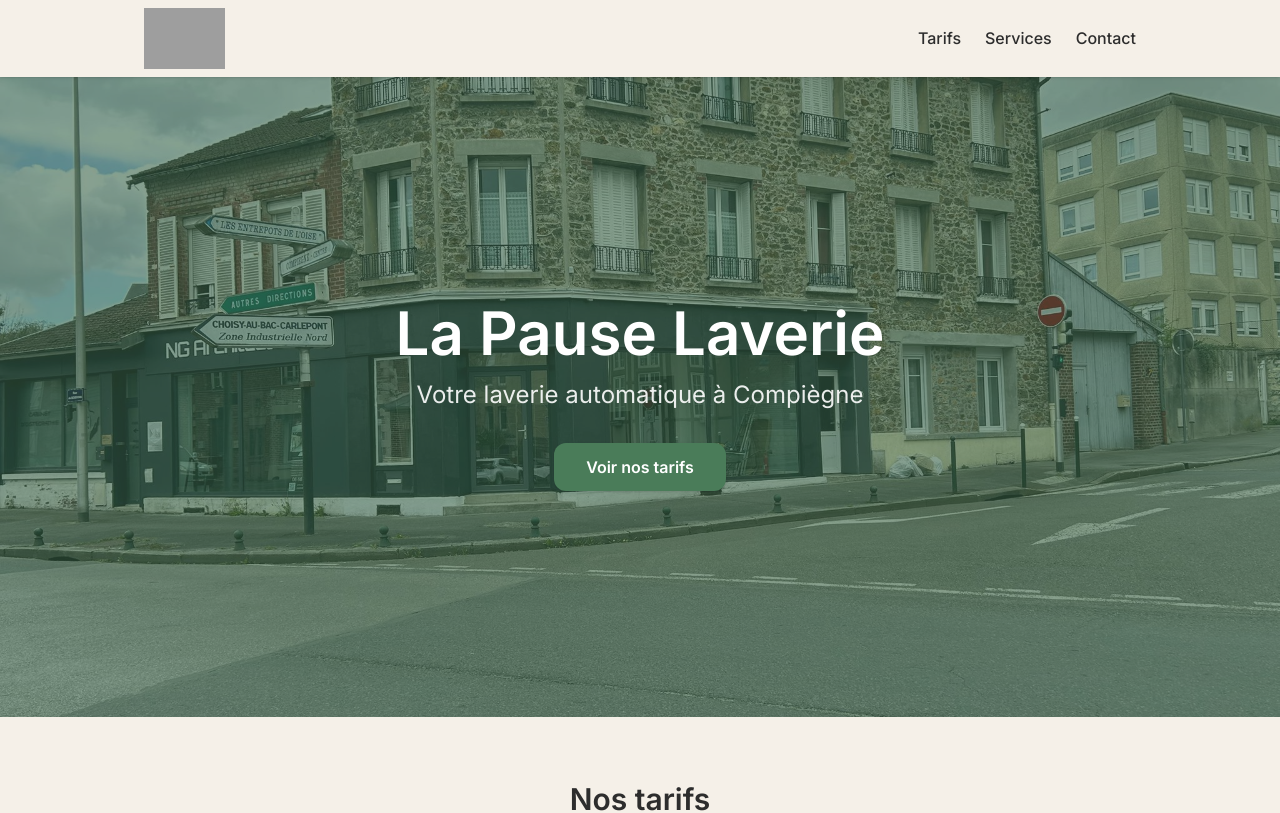
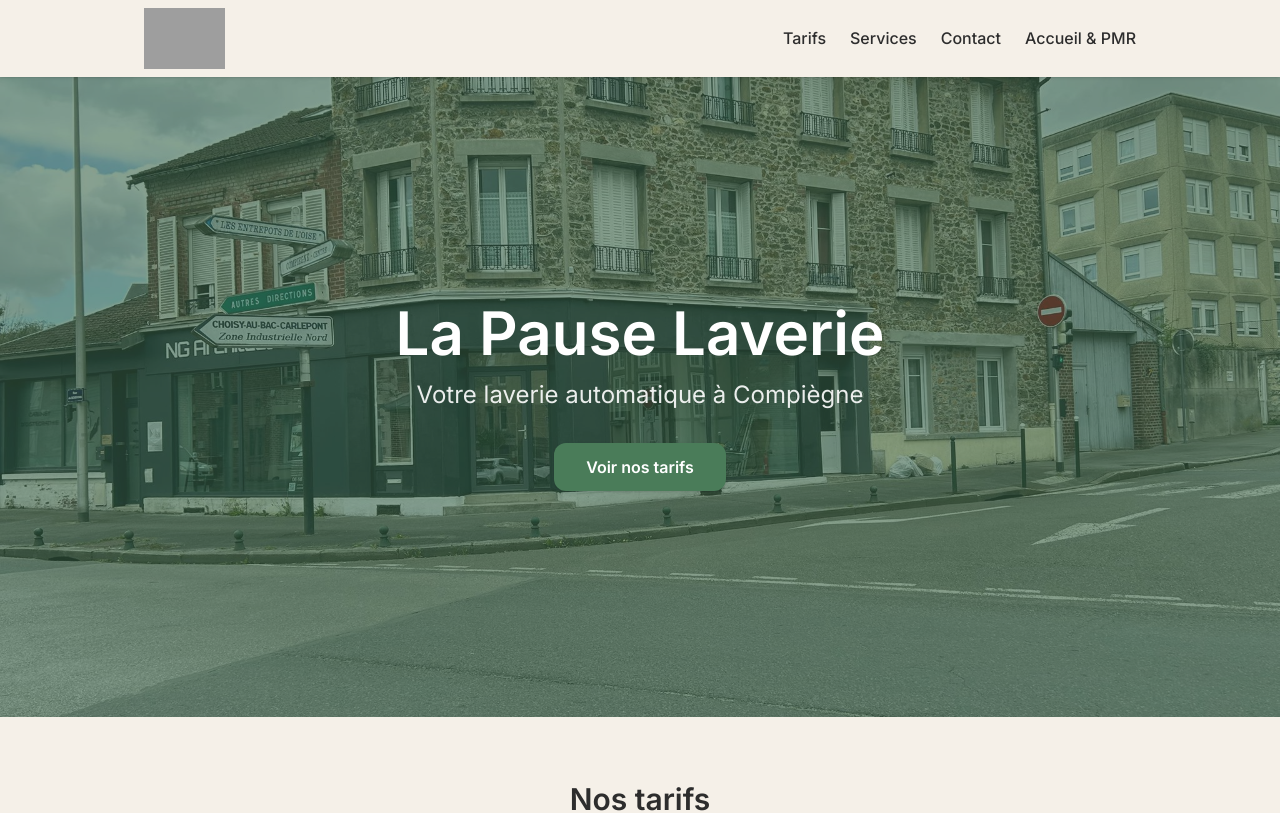
Before and after one commit to anthonyverbois-ai/vermax, a Next.js app: page / in a window 1280 px wide. Shown: the top 813 px of the page. Built offline with nearby package versions, Linux system fonts and the light colour scheme; grey boxes are pictures that could not be loaded.

Commit message:
feat: ajout du lien de navigation Accueil & PMR dans le menu

```diff
--- a/src/components/Header.tsx
+++ b/src/components/Header.tsx
@@ -9,6 +9,7 @@ const navLinks = [
   { label: "Tarifs", href: "#tarifs" },
   { label: "Services", href: "#services" },
   { label: "Contact", href: "#contact" },
+  { label: "Accueil & PMR", href: "#permanence-pmr" },
 ];
 
 export default function Header() {
```
